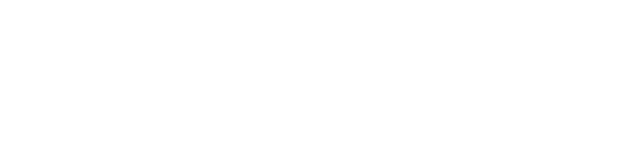
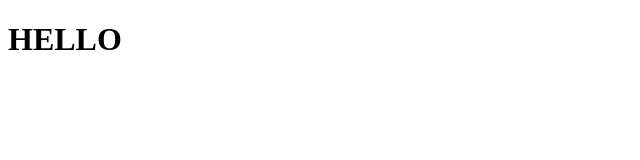
Before and after one commit to Prophecylife/beetroot, a plain HTML site: page index.html in a window 1280 px wide. Shown: the whole page, without its empty margins (0-640 px from the left). Drawn offline with Linux system fonts and the light colour scheme.

Commit message:
Added header

```diff
--- a/index.html
+++ b/index.html
@@ -5,5 +5,7 @@
     <meta name="viewport" content="width=device-width, initial-scale=1.0" />
     <title>Document</title>
   </head>
-  <body></body>
+  <body>
+    <h1>HELLO</h1>
+  </body>
 </html>
```
